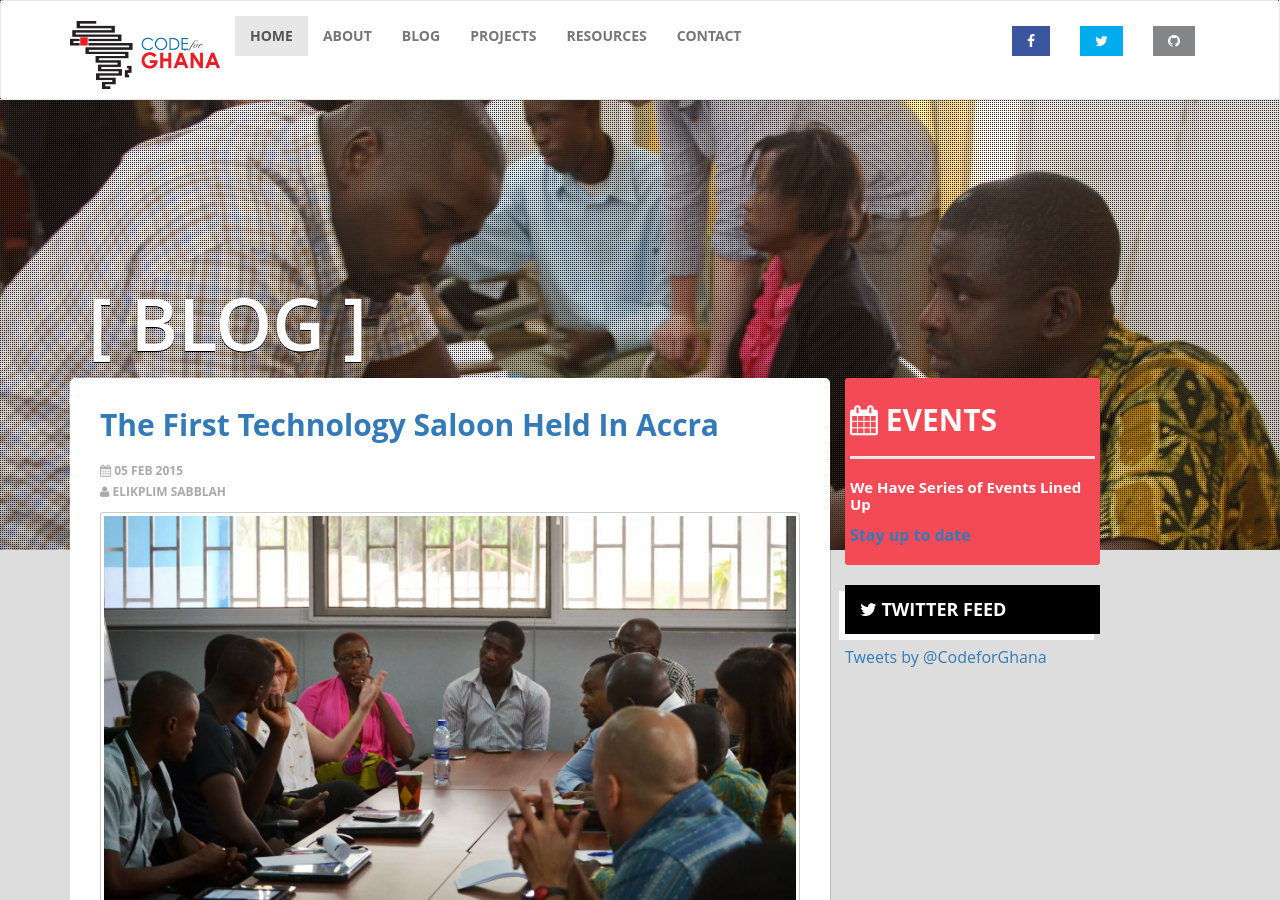
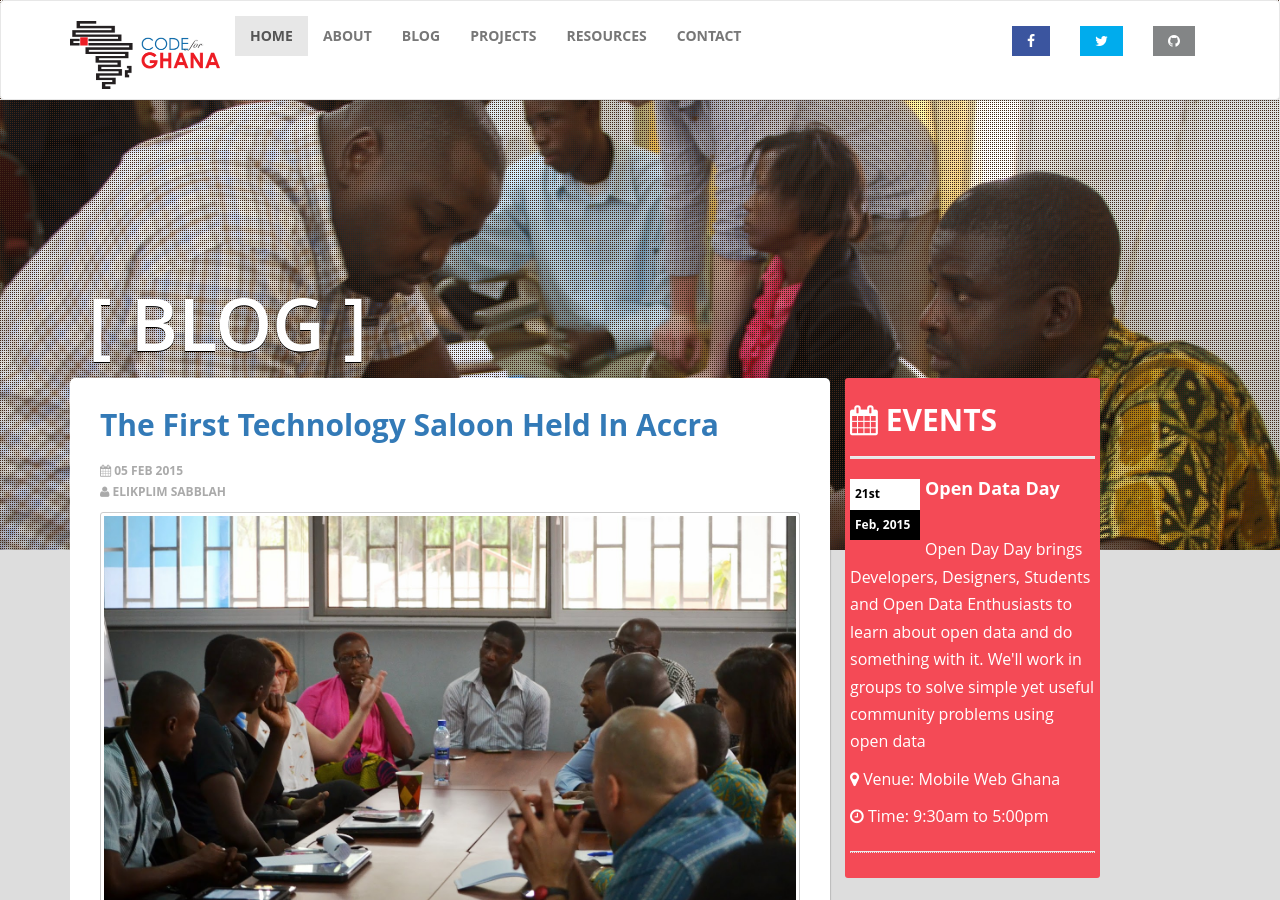
Before and after one commit to CodeForAfrica/CodeForGhana.org, a Jekyll site: the page built from blog/index.html, in a window 1280 px wide and 900 px high. Built offline with Jekyll 4.4.1, drawn with Linux system fonts in a browser that asks for light colours; comment, search, counter and statistics services are not loaded.

Commit message:
add open data day to sidebar

```diff
--- a/_layouts/blog.html
+++ b/_layouts/blog.html
@@ -16,32 +16,21 @@ layout: default
 						<div id="side-event">
 							 <h2 id="side-event-title"><span class="fa fa-calendar"></span> EVENTS</h2>
 							 <hr / style="border-bottom: 2px solid #e7e7e7;">
-							 <!-- Events
+
 							 <ul>
 									<li>
 									<div class="eventdate">
-										 <span class="date-top">20th</span>
-										 <span class="date-bottom">July, 2015</span>
+										 <span class="date-top">21st</span>
+										 <span class="date-bottom">Feb, 2015</span>
 									</div>
-									<h2 class="eventtitle">Title of Events Goes Here Okay!</h2><br />
-									<p class="eventbody">Lorem ipsum dolor sit amet, consectetur</p>
-									<p><span class="fa fa-map-marker"></span> Venue: Here </p>
-									<p><span class="fa fa-clock-o"></span> Time: Here </p>
+									<h2 class="eventtitle">Open Data Day</h2><br />
+									<p class="eventbody">Open Day Day brings Developers, Designers, Students and Open Data Enthusiasts to learn about open data and do something with it. We'll work in groups to solve simple yet useful community problems using open data</p>
+									<p><span class="fa fa-map-marker"></span> Venue: Mobile Web Ghana </p>
+									<p><span class="fa fa-clock-o"></span> Time: 9:30am to 5:00pm </p>
 									</li>
 									<hr / style="border-bottom: 1px dotted #e7e7e7;">
-									<li>
-									<div class="eventdate">
-										 <span class="date-top">20th</span>
-										 <span class="date-bottom">July, 2015</span>
-									</div>
-									<h2 class="eventtitle">Title of Events Goes Here Okay!</h2><br />
-									<p class="eventbody">Lorem ipsum dolor sit amet, consectetur</p>
-									<p><span class="fa fa-map-marker"></span> Venue: Here </p>
-									<p><span class="fa fa-clock-o"></span> Time: Here </p>
-									</li>
-							 </ul> -->
-							 <h3 style="font-weight: bold; font-size: 15px">We Have Series of Events Lined Up</h3>
-							 <p><a href="" style="font-weight: bold;">Stay up to date</a></p>
+
+							 </ul>
 						</div>
 
 
```
